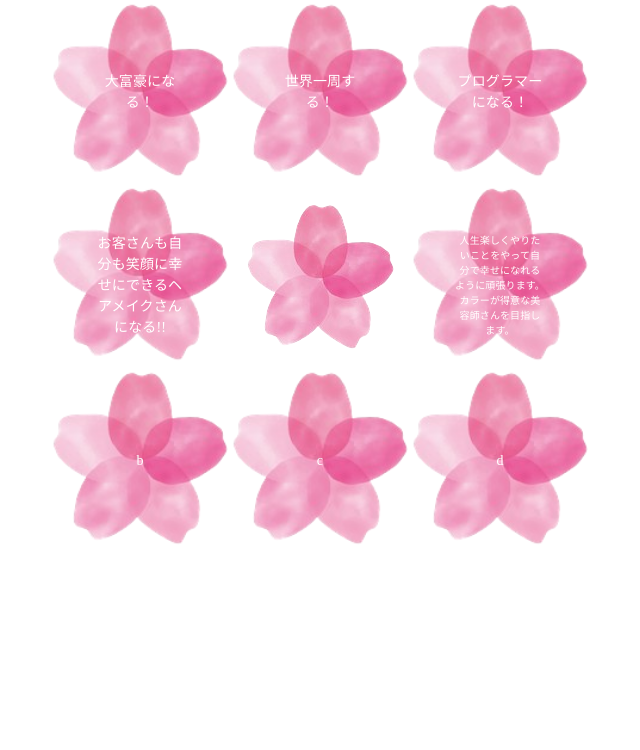
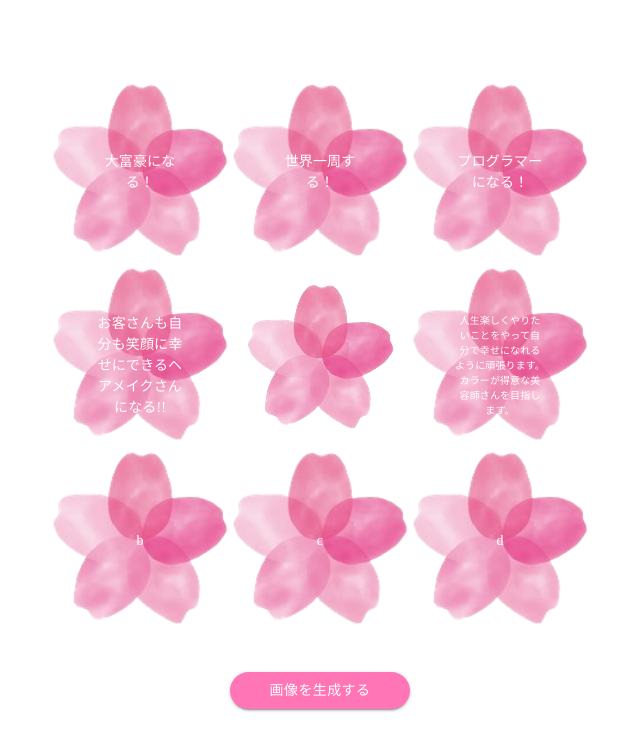
Before and after one commit to f-tash/Cherry-Pic, a React (Create React App) app in the folder Front/front-react-project/: page /input in a window 1280 px wide. Shown: the top 750 px of the page, without its empty margins (320-960 px from the left). Built offline with nearby package versions, Linux system fonts and the light colour scheme; a web font is replaced by a local one.

Commit message:
add: 画像を生成するボタンを追加

```diff
--- a/Front/front-react-project/src/InputDreamPage.tsx
+++ b/Front/front-react-project/src/InputDreamPage.tsx
@@ -1,11 +1,29 @@
 import React from "react";
-import { Box, Typography } from "@mui/material";
+import { Box, Button } from "@mui/material";
 import SakuraCardArea from "./SakuraCardArea.tsx";
 
 const InputDreamPage: React.FC = () => {
   return (
-    <Box display={"flex"} justifyContent={"center"} alignItems={"center"}>
+    <Box
+      display={"flex"}
+      justifyContent={"center"}
+      alignItems={"center"}
+      flexDirection={"column"}
+      marginTop={10}
+    >
       <SakuraCardArea />
+      <Button
+        variant="contained"
+        sx={{
+          bgcolor: "#FF75B6",
+          color: "white",
+          paddingX: 5,
+          borderRadius: 15,
+          marginTop: 5,
+        }}
+      >
+        画像を生成する
+      </Button>
     </Box>
   );
 };
```
